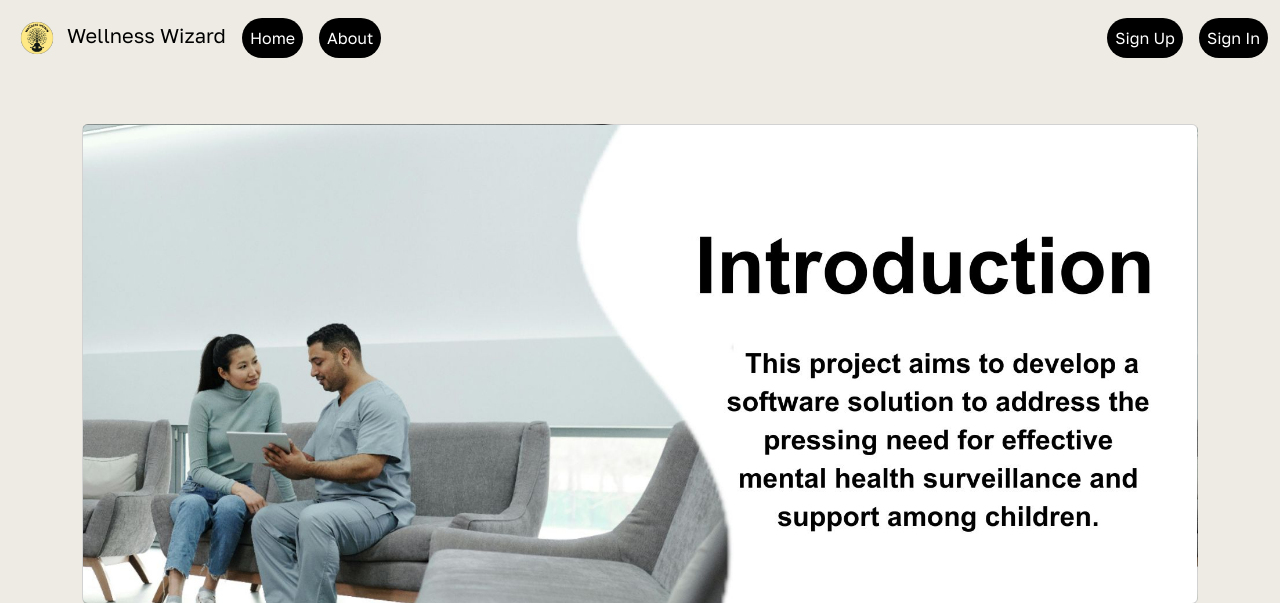
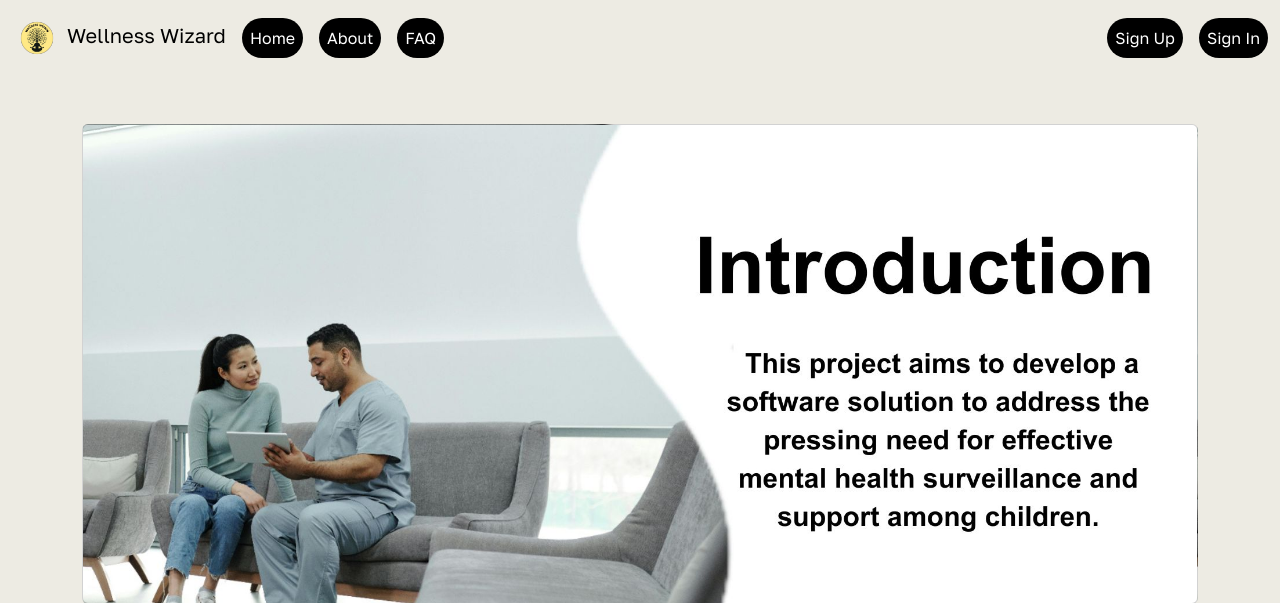
Before and after one commit to EdwinRodger/Wellness-Wizard, a Flask app: page / in a window 1280 px wide. Shown: the top 603 px of the page. Run offline with Flask 3, Linux system fonts and the light colour scheme; some web fonts are replaced.

Commit message:
added faq page

```diff
--- a/src/app.py
+++ b/src/app.py
@@ -209,6 +209,10 @@ def dashboard():
 def aboutus():
     return flask.render_template('AboutUs.html')
 
+@app.route('/faq')
+def faq():
+    return flask.render_template('FAQ.html')
+
 @app.route('/')
 @app.route('/home')
 def home():
--- a/src/templates/layout.html
+++ b/src/templates/layout.html
@@ -50,7 +50,11 @@
               {% endif %}
             </li>
             <li class="nav-item">
-              <a class="nav-link active text-white btn bg-black rounded-5" href="{{ url_for('aboutus') }}">About</a>
+              <a class="nav-link active text-white btn bg-black rounded-5 me-3" href="{{ url_for('aboutus') }}">About</a>
+            </li>
+            </li>
+            <li class="nav-item">
+              <a class="nav-link active text-white btn bg-black rounded-5" href="{{ url_for('faq') }}">FAQ</a>
             </li>
           </ul>
           <ul class="navbar-nav">
```
Also changed, not shown: src/templates/FAQ.html (+22 -18 lines).
